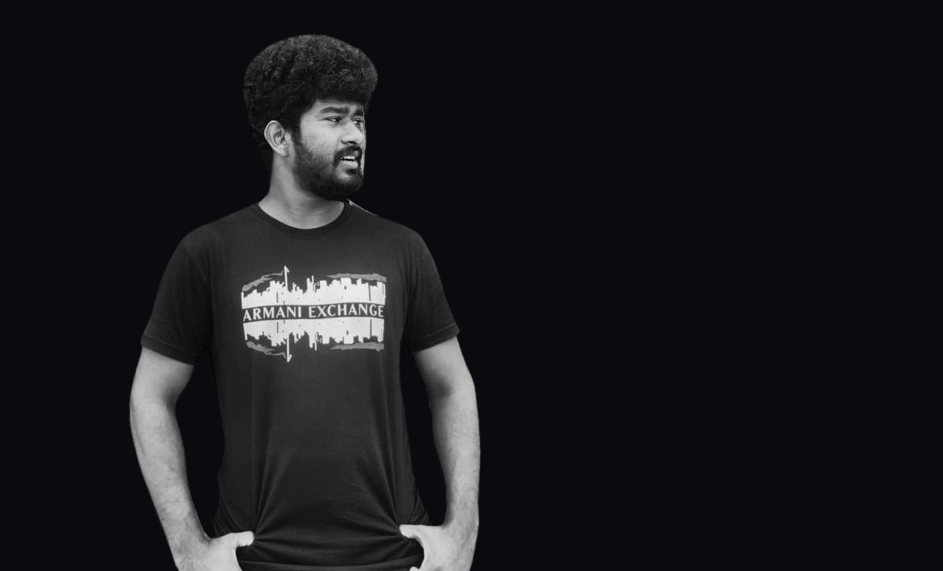
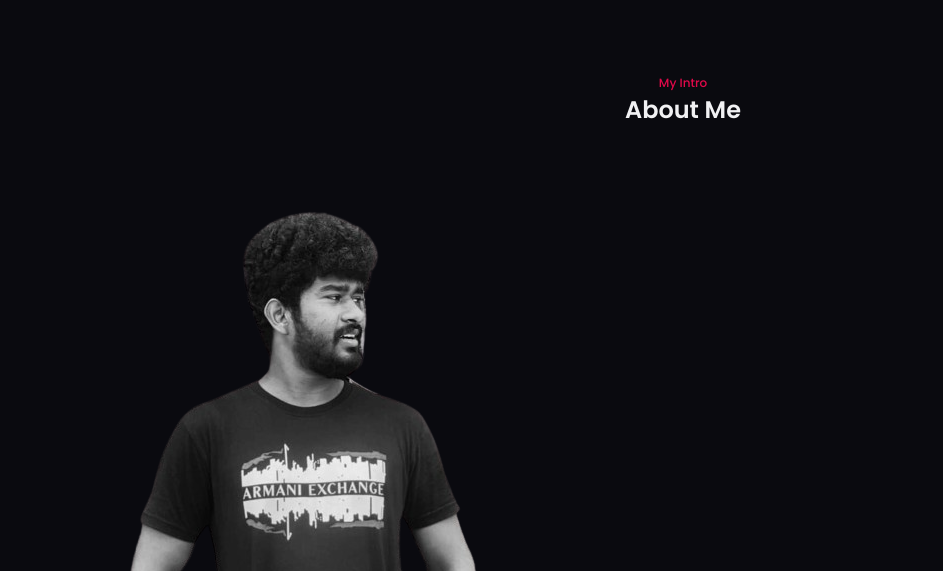
Before and after one commit to PraneethMalshan/My-Port-Folio-ll, a plain HTML site: page index.html in a window 1280 px wide. Shown: the part 830-1401 px from the top of the page, without its empty margins (7-950 px from the left). Drawn offline with nearby package versions, Linux system fonts and the light colour scheme.

Commit message:
Added ReUsable CSS Classes Part from styleSheet

```diff
--- a/assests/css/style.css
+++ b/assests/css/style.css
@@ -171,7 +171,23 @@
 }
 
 /*====ReUsable CSS Classes====*/
+.section {
+    padding: 6.5rem 0 2rem;
+}
 
+.section_title {
+    text-align: center;
+    font-size: var(--h1-font-size);
+    margin-bottom: var(--mb-3);
+}
+
+.section_title::before {
+    content: attr(data-heading);
+    display: block;
+    font-size: var(--normal-font-size);
+    font-weight: var(--font-medium);
+    color: var(--skin-color);
+}
 
 /*===Sider===*/
 
```
